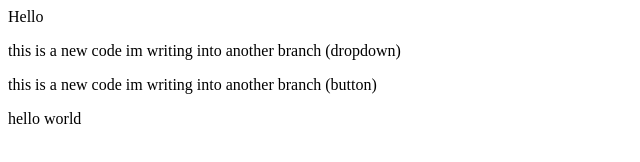
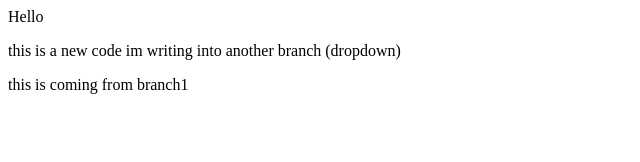
Before and after one commit to AkshajInturi/localRepo2, a plain HTML site: page index.html in a window 1280 px wide. Shown: the whole page, without its empty margins (0-640 px from the left). Drawn offline with Linux system fonts and the light colour scheme.

Commit message:
branch1 data

```diff
--- a/index.html
+++ b/index.html
@@ -2,5 +2,4 @@
     Hello
 </p>
 <p>this is a new code im writing into another branch (dropdown)</p>
-<p>this is a new code im writing into another branch (button)</p>
-<p>hello world</p>
+<p>this is coming from branch1</p>
```
